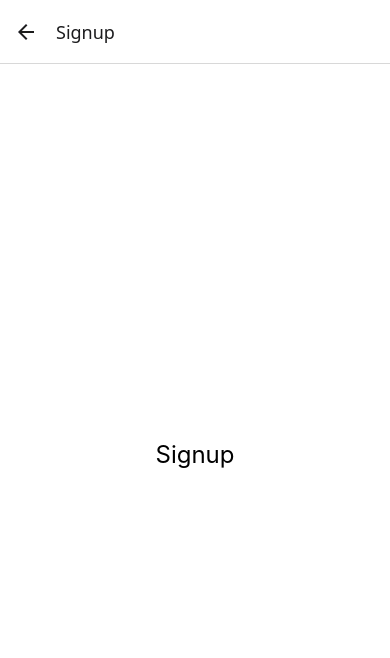
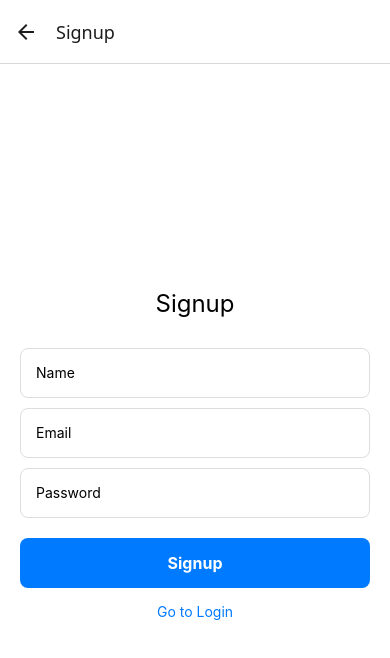
Before and after one commit to zaidzak9/kloudius-auth-app, a React Native app: screen /Signup in a window 390 px wide. Shown: the top 658 px of the page. Built offline with nearby package versions, Linux system fonts and the light colour scheme.

Commit message:
MMP0003-create signup screen with basic functionality

```diff
--- a/screens/SignupScreen.tsx
+++ b/screens/SignupScreen.tsx
@@ -1,9 +1,69 @@
-import { StyleSheet, Text, View } from 'react-native';
+import React, { useState } from 'react';
+import { StyleSheet, Text, View, TextInput, TouchableOpacity, Alert } from 'react-native';
+import { useAuth } from '../src/context/AuthContext';
+import { handleSignupLogic } from '../src/utils/authUtils';
 
-export default function SignupScreen() {
+interface Errors {
+  name?: string;
+  email?: string;
+  password?: string;
+}
+
+export default function SignupScreen({ navigation }: { navigation: any }) {
+  const [name, setName] = useState('');
+  const [email, setEmail] = useState('');
+  const [password, setPassword] = useState('');
+  const [errors, setErrors] = useState<Errors>({});
+  const { signup } = useAuth();
+
+  const handleSignup = () => {
+    const validationErrors = handleSignupLogic(name, email, password);
+    setErrors(validationErrors);
+
+    if (Object.keys(validationErrors).length === 0) {
+      signup({ name, email });
+      Alert.alert('Success', 'Account created successfully!');
+    }
+  };
+
   return (
     <View style={styles.container}>
       <Text style={styles.title}>Signup</Text>
+
+      <TextInput
+        style={styles.input}
+        placeholder="Name"
+        value={name}
+        onChangeText={setName}
+      />
+      {errors.name && <Text style={styles.error}>{errors.name}</Text>}
+
+      <TextInput
+        style={styles.input}
+        placeholder="Email"
+        value={email}
+        onChangeText={setEmail}
+        keyboardType="email-address"
+        autoCapitalize="none"
+      />
+      {errors.email && <Text style={styles.error}>{errors.email}</Text>}
+
+      <TextInput
+        style={styles.input}
+        placeholder="Password"
+        value={password}
+        onChangeText={setPassword}
+        secureTextEntry
+      />
+      {errors.password && <Text style={styles.error}>{errors.password}</Text>}
+
+      <TouchableOpacity style={styles.button} onPress={handleSignup}>
+        <Text style={styles.buttonText}>Signup</Text>
+      </TouchableOpacity>
+
+      <TouchableOpacity style={styles.linkButton} onPress={() => navigation.navigate('Login')}>
+        <Text style={styles.linkText}>Go to Login</Text>
+      </TouchableOpacity>
     </View>
   );
 }
@@ -14,8 +74,46 @@ const styles = StyleSheet.create({
     backgroundColor: '#fff',
     alignItems: 'center',
     justifyContent: 'center',
+    padding: 20,
   },
   title: {
     fontSize: 24,
+    marginBottom: 30,
+  },
+  input: {
+    width: '100%',
+    height: 50,
+    borderWidth: 1,
+    borderColor: '#ddd',
+    borderRadius: 8,
+    paddingHorizontal: 15,
+    marginBottom: 10,
+  },
+  error: {
+    color: 'red',
+    fontSize: 12,
+    alignSelf: 'flex-start',
+    marginBottom: 10,
+  },
+  button: {
+    width: '100%',
+    height: 50,
+    backgroundColor: '#007AFF',
+    borderRadius: 8,
+    alignItems: 'center',
+    justifyContent: 'center',
+    marginTop: 10,
+  },
+  buttonText: {
+    color: 'white',
+    fontSize: 16,
+    fontWeight: 'bold',
+  },
+  linkButton: {
+    marginTop: 15,
+  },
+  linkText: {
+    color: '#007AFF',
+    fontSize: 14,
   },
 });
--- a/src/context/AuthContext.js
+++ b/src/context/AuthContext.js
@@ -9,8 +9,12 @@ export const AuthProvider = ({ children }) => {
     setUser(userData);
   };
 
+  const signup = (userData) => {
+    setUser(userData);
+  };
+
   return (
-    <AuthContext.Provider value={{ user, login }}>
+    <AuthContext.Provider value={{ user, login, signup }}>
       {children}
     </AuthContext.Provider>
   );
--- a/src/utils/authUtils.ts
+++ b/src/utils/authUtils.ts
@@ -17,3 +17,15 @@ export const handleLoginLogic = (email: string, password: string): string => {
 
   return 'Incorrect credentials';
 };
+
+export const handleSignupLogic = (name: string, email: string, password: string) => {
+  const errors: { name?: string; email?: string; password?: string } = {};
+
+  if (!name.trim()) errors.name = 'Name is required';
+  if (!email.trim()) errors.email = 'Email is required';
+  else if (!validateEmail(email)) errors.email = 'Invalid email format';
+  if (!password) errors.password = 'Password is required';
+  else if (password.length < 6) errors.password = 'Password must be at least 6 characters';
+
+  return errors;
+};
```
Also changed, not shown: 1 other file (tests, documents, lock files or other folders).
